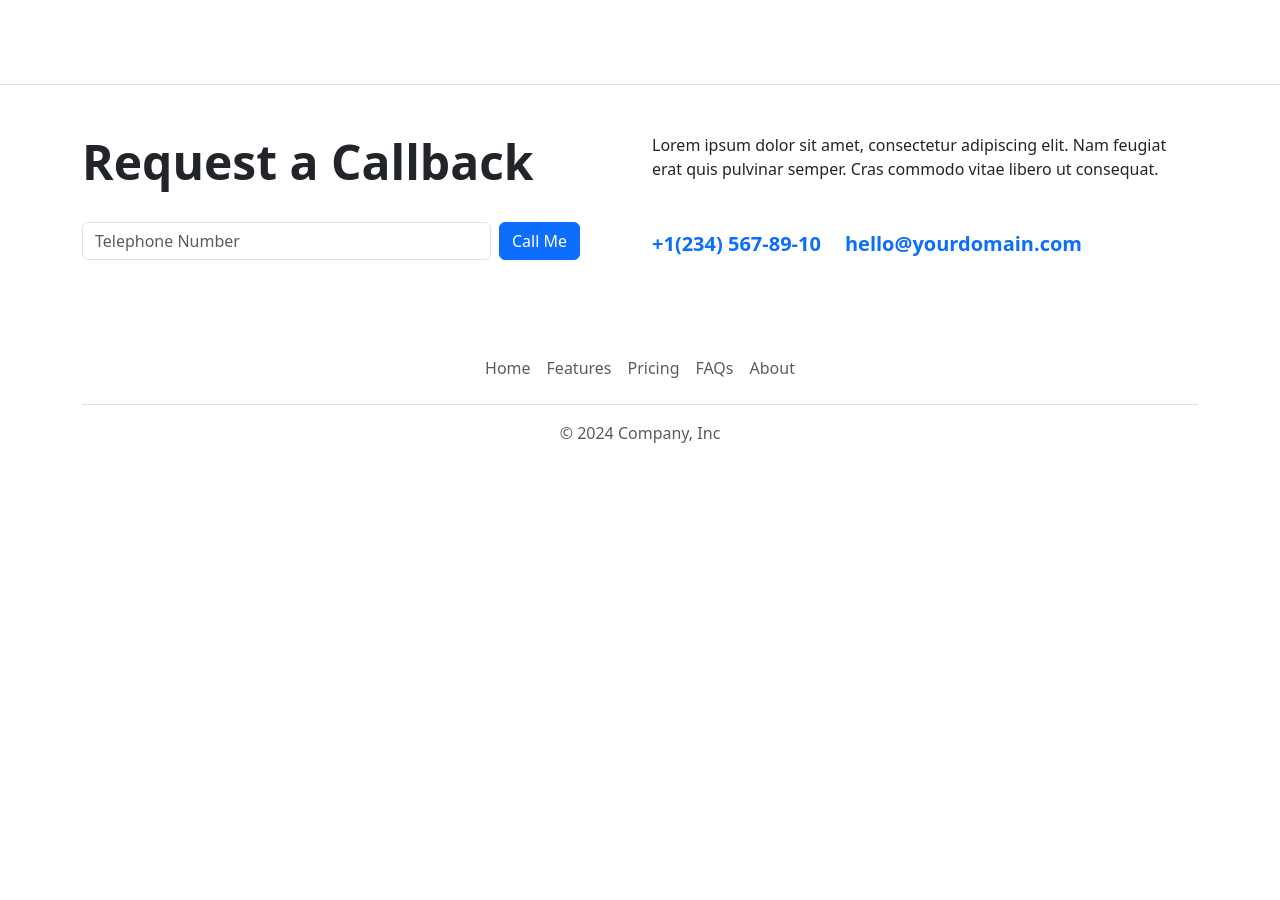
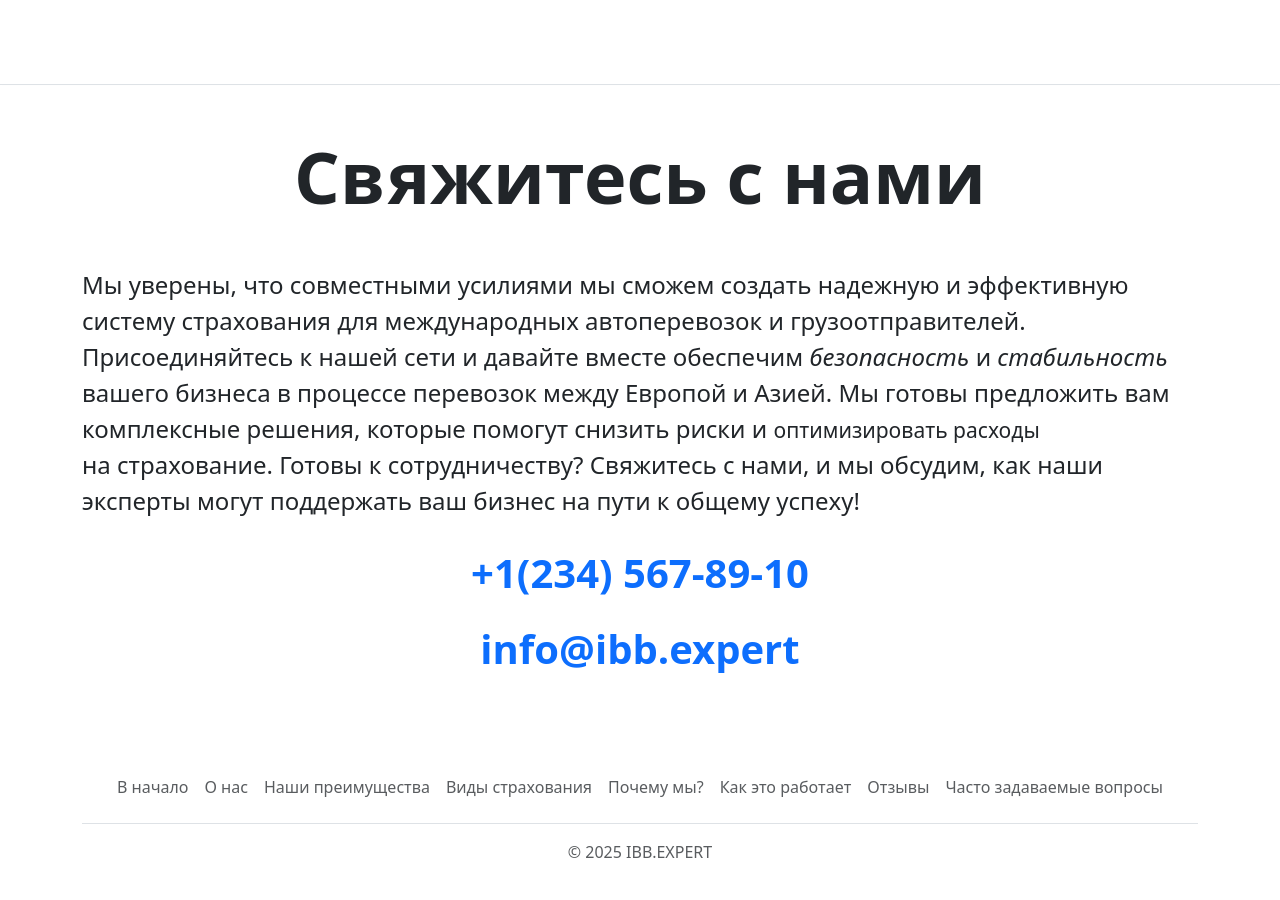
Before and after one commit to sinedis-soft/ibb.expert, a website: page app/index.html in a window 1280 px wide. Shown: the part 8683-9583 px from the top of the page. Before the commit the page ends 9184 px from the top, so only its background shows below. Drawn offline with Linux system fonts and the light colour scheme.

Commit message:
feat: add links

```diff
--- a/app/index.html
+++ b/app/index.html
@@ -77,7 +77,7 @@
         <img
           width="50"
           height="45"
-          class=""
+          loading="eager"
           src="../img/svg/logo.svg"
           alt="Логотип ibb.expert"
         />
@@ -730,7 +730,6 @@
             я <strong>сэкономил 40% времени</strong> на оформлении страховок,
             получил <em>выгодные условия</em> и теперь
             <strong>не переживаю за покрытие рисков</strong> при каждом рейсе.
-
             <small
               >*Все страховки соответствуют требованиям стран транзита.</small
             >
@@ -794,9 +793,9 @@
 >
   <div class="container">
     <div class="row justify-content-center text-center mb-3">
-      <div class="col-lg-8 col-xl-7">
-        <h2 class="display-5 fw-bold">Часто задаваемые вопросы</h2>
-        <p class="lead">
+      <div class="col-10">
+        <h2 class="display-2 fw-bold">Часто задаваемые вопросы</h2>
+        <p class="lead-custom">
           Мы собрали самые часто задаваемые вопросы, чтобы помочь вам быстрее
           найти ответы. Если у вас есть другие вопросы, мы всегда рады помочь!
         </p>
@@ -1060,38 +1059,37 @@
   </div>
 </section>
 
-      <section class="py-5">
+      <section class="py-5" aria-labelledby="cta-heading">
   <div class="container">
     <div class="row">
-      <div class="col-lg-6">
-        <h2 class="display-5 fw-bold">Request a Callback</h2>
-        <form class="d-flex pt-4 me-lg-5">
-          <input
-            aria-label="input"
-            class="form-control me-2"
-            placeholder="Telephone Number"
-            type="tel"
-          />
-          <button class="btn btn-primary text-nowrap" type="submit">
-            Call Me
-          </button>
-        </form>
-      </div>
-      <div class="col-lg-6 mt-4 mt-lg-0">
-        <p>
-          Lorem ipsum dolor sit amet, consectetur adipiscing elit. Nam feugiat
-          erat quis pulvinar semper. Cras commodo vitae libero ut consequat.
+      <div class="col-lg-12 mt-4 mt-lg-0">
+        <h2 id="cta-heading" class="display-2 fw-bold mb-5 text-center">
+          Свяжитесь с нами
+        </h2>
+        <p class="lead-custom mb-4">
+          Мы уверены, что совместными усилиями мы сможем создать
+          <strong>надежную</strong> и <strong>эффективную</strong> систему
+          страхования для международных автоперевозок и грузоотправителей.
+          Присоединяйтесь к нашей сети и давайте вместе обеспечим
+          <em>безопасность</em> и <em>стабильность</em> вашего бизнеса в
+          процессе перевозок между Европой и Азией. Мы готовы предложить вам
+          <strong>комплексные решения</strong>, которые помогут снизить риски и
+          <small>оптимизировать расходы</small> на страхование.
+          <strong>Готовы к сотрудничеству?</strong> Свяжитесь с нами, и мы
+          обсудим, как наши эксперты могут поддержать ваш бизнес на пути к
+          общему успеху!
         </p>
-        <div class="d-lg-flex text-primary mt-3 mt-lg-5">
+
+        <div class="flex flex-column align-items-center text-primary">
           <a
-            class="text-decoration-none me-4 fs-5 fw-bold"
+            class="d-block text-center text-decoration-none mb-3 fs-1 fw-bold"
             href="tel:+1(234)%20567-89-01"
             >+1(234) 567-89-10</a
           >
           <a
-            class="text-decoration-none fs-5 fw-bold"
-            href="mailto:info@collector.com"
-            >hello@yourdomain.com</a
+            class="d-block text-center text-decoration-none fs-1 fw-bold"
+            href="mailto:info@ibb.expert"
+            >info@ibb.expert</a
           >
         </div>
       </div>
@@ -1100,28 +1098,45 @@
 </section>
 
     </main>
-    <div class="container">
-  <footer class="py-3 my-4">
+    <footer class="py-3 my-4">
+  <div class="container">
     <ul class="nav justify-content-center border-bottom pb-3 mb-3">
       <li class="nav-item">
-        <a href="#" class="nav-link px-2 text-body-secondary">Home</a>
+        <a href="#" class="nav-link px-2 text-body-secondary">В начало</a>
       </li>
       <li class="nav-item">
-        <a href="#" class="nav-link px-2 text-body-secondary">Features</a>
+        <a href="#" class="nav-link px-2 text-body-secondary">О нас</a>
       </li>
       <li class="nav-item">
-        <a href="#" class="nav-link px-2 text-body-secondary">Pricing</a>
+        <a href="#" class="nav-link px-2 text-body-secondary"
+          >Наши преимущества</a
+        >
       </li>
       <li class="nav-item">
-        <a href="#" class="nav-link px-2 text-body-secondary">FAQs</a>
+        <a href="#" class="nav-link px-2 text-body-secondary"
+          >Виды страхования</a
+        >
       </li>
       <li class="nav-item">
-        <a href="#" class="nav-link px-2 text-body-secondary">About</a>
+        <a href="#" class="nav-link px-2 text-body-secondary">Почему мы?</a>
+      </li>
+      <li class="nav-item">
+        <a href="#" class="nav-link px-2 text-body-secondary"
+          >Как это работает</a
+        >
+      </li>
+      <li class="nav-item">
+        <a href="#" class="nav-link px-2 text-body-secondary">Отзывы</a>
+      </li>
+      <li class="nav-item">
+        <a href="#" class="nav-link px-2 text-body-secondary"
+          >Часто задаваемые вопросы</a
+        >
       </li>
     </ul>
-    <p class="text-center text-body-secondary">© 2024 Company, Inc</p>
-  </footer>
-</div>
+    <p class="text-center text-body-secondary">© 2025 IBB.EXPERT</p>
+  </div>
+</footer>
 
   </body>
 </html>
```
Also changed, not shown: src/partials/cta.html (+23 -24 lines), src/partials/faq.html (+3 -3 lines), src/partials/footer.html (+27 -10 lines), src/partials/header.html (+1 -1 lines), src/partials/testemonials.html (+0 -1 lines).
